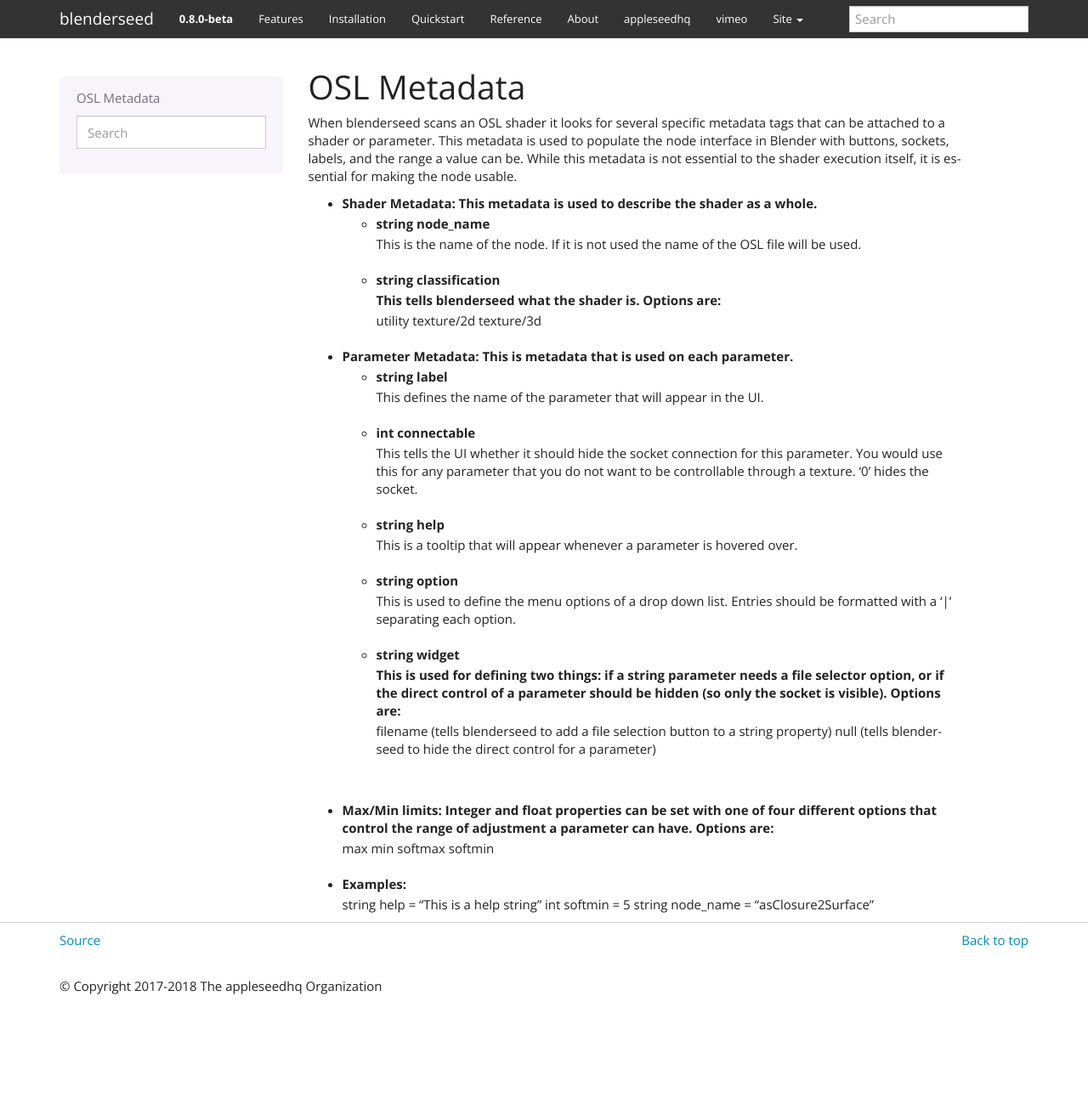
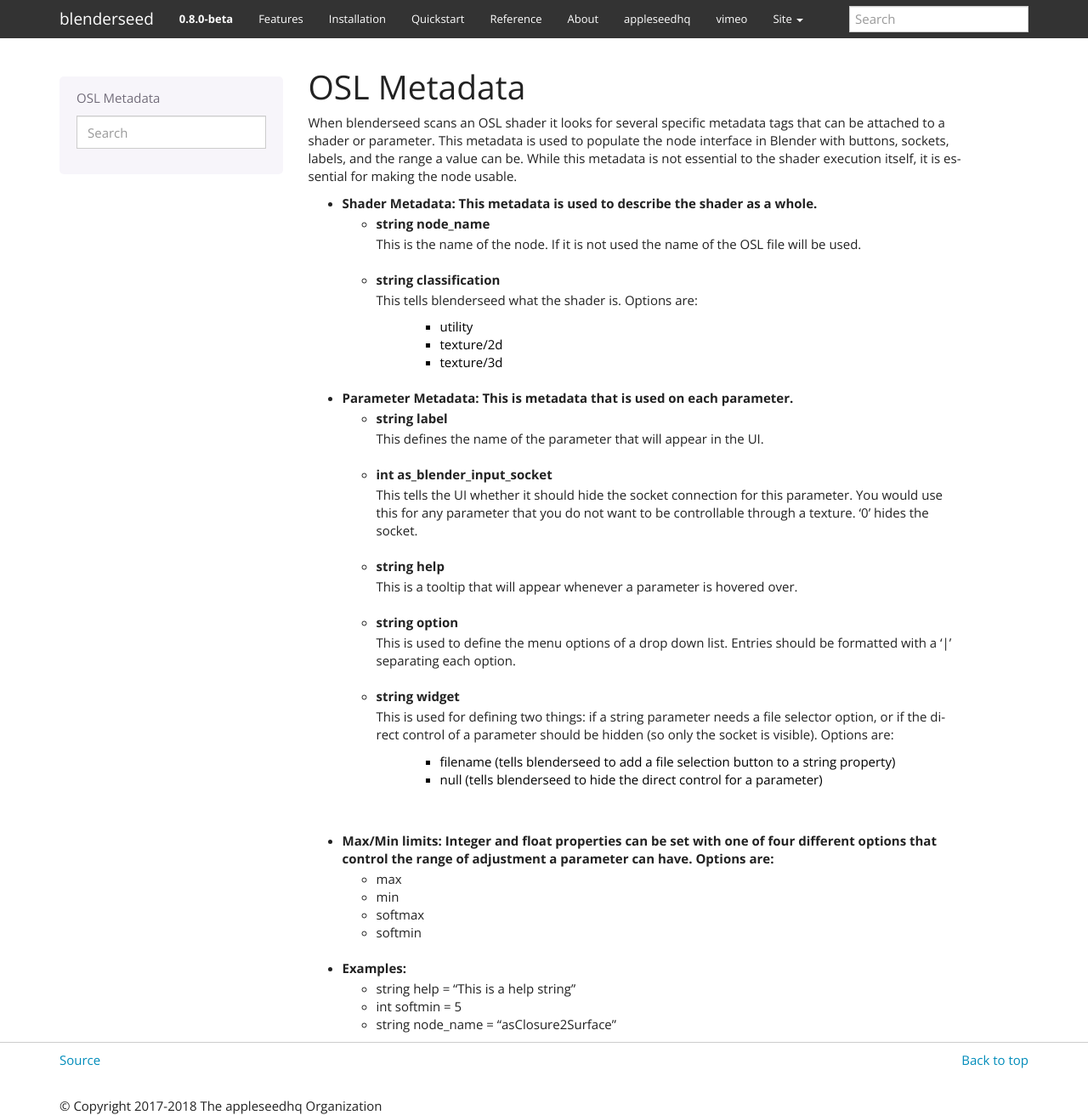
Before and after one commit to appleseedhq/blenderseed, a Sphinx documentation site: the page built from docs/osl/osl_metadata.rst, in a window 1280 px wide and 1312 px high. Shown: the whole window at 85% size. Built offline with Sphinx 7.4.7, drawn with Linux system fonts in a browser that asks for light colours.

Commit message:
Update docs to latest blenderseed

```diff
--- a/docs/index.rst
+++ b/docs/index.rst
@@ -1,5 +1,4 @@
-Welcome!
-========
+.. title:: Welcome!
 
 .. image:: /_static/appleseedDocCover_Blender.png
 
--- a/docs/osl/osl_metadata.rst
+++ b/docs/osl/osl_metadata.rst
@@ -10,13 +10,14 @@ When blenderseed scans an OSL shader it looks for several specific metadata tags
 		This is the name of the node.  If it is not used the name of the OSL file will be used.
 	- string classification
 		This tells blenderseed what the shader is.  Options are:
-			utility
-			texture/2d
-			texture/3d
+
+			- utility
+			- texture/2d
+			- texture/3d
 - Parameter Metadata:  This is metadata that is used on each parameter.
 	- string label
 		This defines the name of the parameter that will appear in the UI.
-	- int connectable
+	- int as_blender_input_socket
 		This tells the UI whether it should hide the socket connection for this parameter.  You would use this for any parameter that you do not want to be controllable through a texture. '0' hides the socket.
 	- string help
 		This is a tooltip that will appear whenever a parameter is hovered over.
@@ -24,18 +25,19 @@ When blenderseed scans an OSL shader it looks for several specific metadata tags
 		This is used to define the menu options of a drop down list.  Entries should be formatted with a '|' separating each option.
 	- string widget
 		This is used for defining two things: if a string parameter needs a file selector option, or if the direct control of a parameter should be hidden (so only the socket is visible).  Options are:
-			filename (tells blenderseed to add a file selection button to a string property)
-			null (tells blenderseed to hide the direct control for a parameter)
+
+			- filename (tells blenderseed to add a file selection button to a string property)
+			- null (tells blenderseed to hide the direct control for a parameter)
 
 |
 
 - Max/Min limits: Integer and float properties can be set with one of four different options that control the range of adjustment a parameter can have.  Options are:
-	max
-	min
-	softmax
-	softmin
+	- max
+	- min
+	- softmax
+	- softmin
 
 - Examples:
-	string help = "This is a help string"
-	int softmin = 5
-	string node_name = "asClosure2Surface"
+	- string help = "This is a help string"
+	- int softmin = 5
+	- string node_name = "asClosure2Surface"
--- a/docs/panels/material/light_material.rst
+++ b/docs/panels/material/light_material.rst
@@ -9,8 +9,9 @@ Light Material
 	This is the color of the light light_emission
 - Profile:
 	This selects one of two different emission profiles:
-		Diffuse EDF: This is a standard profile that emits light in a Lambertian fasion (i.e. directionless)
-		Cone EDF: This profile allows you to change the angle of distribution, allowing you to create a pseudo spotlight light distribution from a mesh lamp
+
+		- Diffuse EDF: This is a standard profile that emits light in a Lambertian fashion (i.e. directionless)
+		- Cone EDF: This profile allows you to change the angle of distribution, allowing you to create a pseudo spotlight distribution from a mesh lamp
 - Cone EDF Angle (*only applicable to Cone EDF profile*):
 	This defines the angle of the light emission for the Cone EDF profile
 - Radiance Multiplier:
--- a/docs/panels/render/general.rst
+++ b/docs/panels/render/general.rst
@@ -11,7 +11,7 @@ General
 	All: Always export all geometry.
 	Partial: Export geometry only if it isn't already present in the output directory.
 	Selected: Only export the item(s) that are selected in the viewport.
-- Delete External Cache After rendering
+- Delete Cache
 	This will delete the files from the output directory after the render has completed.
 - Tile Ordering
 	This defines how the image tiles are rendered out (or the order in which they will appear).
--- a/docs/reference.rst
+++ b/docs/reference.rst
@@ -7,6 +7,7 @@ Panels
    :maxdepth: 2
 
    panels/render/render_panel
+   panels/layers/layers_panel
    panels/world/world_panel
    panels/object/object_panel
    panels/material/material_panel
```
Also changed, not shown: docs/panels/layers/layers_panel.rst (added, +7 -0 lines), docs/panels/layers/render_passes.rst (added, +10 -0 lines), docs/panels/render/lighting.rst (+9 -6 lines), docs/_static/screenshots/layers_panel/aovs.JPG (added), docs/_static/screenshots/material_panels/tex_convert.PNG, docs/_static/screenshots/object_panels/visibility_flags.PNG, docs/_static/screenshots/render_panels/general.JPG, docs/_static/screenshots/render_panels/lighting.JPG, docs/_static/screenshots/render_panels/render.JPG, docs/_static/screenshots/world_panel/environment.JPG.
